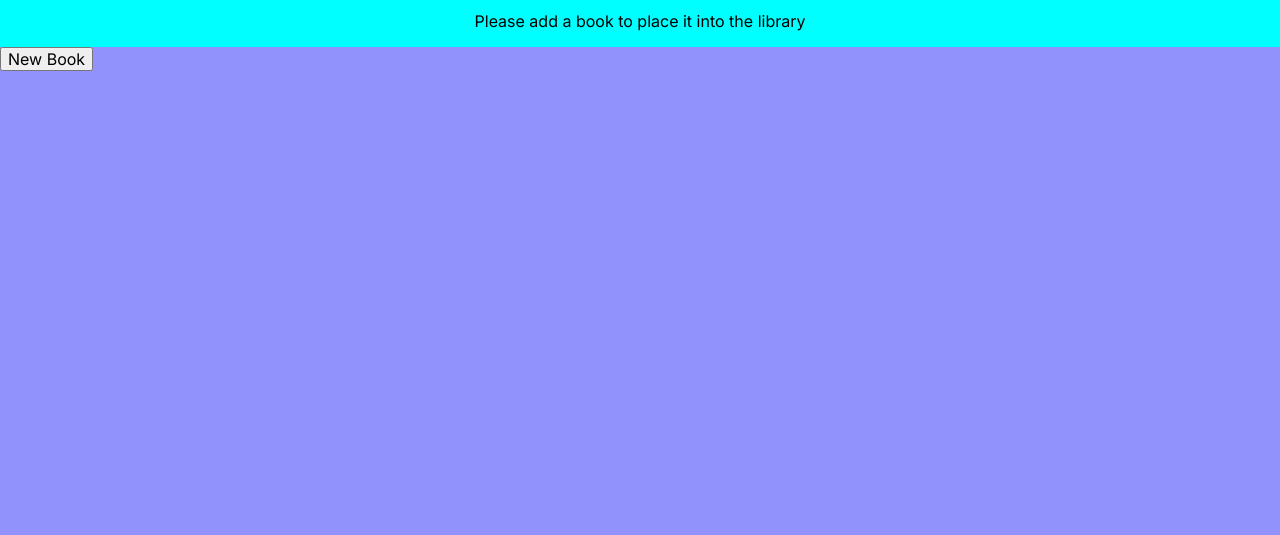
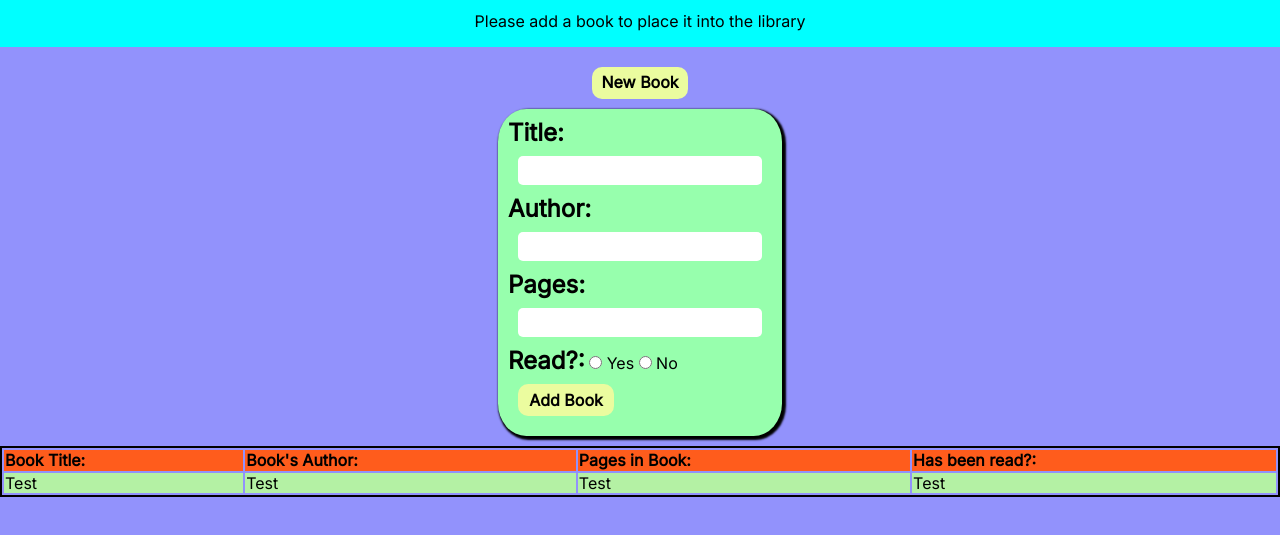
Before and after one commit to MeowMeowMeadow/library-odin, a plain HTML site: page index.html in a window 1280 px wide. Both pictures are taken after a click on the button "New Book". Shown: the part 107-642 px from the top of the page. Drawn offline with Linux system fonts and the light colour scheme.

Commit message:
Added Book Form
Added a Book Form, added functionality for hiding and showing the form and added the test table where the library will be shown.

```diff
--- a/index.html
+++ b/index.html
@@ -17,12 +17,47 @@
         <h3>Meadow's Library</h3>
         <p>Please add a book to place it into the library</p>
     </div>
-    <div class="addBook">
-        <button>New Book</button>
-        <div class="bookForm hidden">
+
+    <main>
+        <div class="addBook">
+            <button id="enableBookForm" onClick=displayForm()>New Book</button>
+            <div id="bookForm" class="bookForm hidden">
+                <form>
+                    <label for="bookTitle">Title:</label>
+                    <input type="text" id="bookTitle" name="bookTitle" required>
+                    <label for="bookAuthor">Author:</label>
+                    <input type="text" id="bookAuthor" name="bookAuthor" required>
+                    <label for="bookPages">Pages:</label>
+                    <input type="number" id="bookPages" name="bookPages" required>
+                    <label for="bookRead">Read?:</label>
+                    <input type="radio" id="readYes" name="bookRead" value="true"> Yes
+                    <input type="radio" id="readNo" name="bookRead" value="false"> No
+                </form>
+                <button id="addBook">Add Book</button>
+            </div>
         </div>
-    </div>
 
-    <div class="LibrarySection"></div>
+        <div class="librarySection">
+            <table id="libraryTable">
+                <thead>
+                    <tr>
+                        <th>Book Title:</th>
+                        <th>Book's Author:</th>
+                        <th>Pages in Book:</th>
+                        <th>Has been read?:</th>
+                    </tr>
+                </thead>
+                <tbody>
+                    <tr>
+                        <td>Test</td>
+                        <td>Test</td>
+                        <td>Test</td>
+                        <td>Test</td>
+                    </tr>
+                </tbody>
+            </table>
+        </div>
+    </main>
+
 </body>
 </html>
--- a/library.js
+++ b/library.js
@@ -24,3 +24,13 @@ function displayLibrary()
 {
 
 }
+
+function displayForm()
+{
+    document.getElementById("bookForm").classList.remove('hidden');
+}
+
+function hideForm()
+{
+    document.getElementById("addBook").classList.add('hidden');
+}
--- a/style.css
+++ b/style.css
@@ -1,6 +1,7 @@
 .header
 {
     background-color: aqua;
+    display: grid;
 }
 
 .header p, .header h3
@@ -26,3 +27,84 @@ body
     background-color: rgb(146, 146, 252);
     display: grid;
 }
+
+#libraryTable
+{
+    border: solid 2px black;
+    width: 100%;
+    text-align: left;
+}
+
+#libraryTable thead
+{
+    background-color:rgb(255, 92, 28);
+}
+
+#libraryTable tbody
+{
+    background-color:rgb(180, 241, 164);
+}
+
+tr.readRow
+{
+    background-color:rgb(252, 168, 72);
+}
+
+.addBook
+{
+    margin-top: 10px;
+    display: flex;
+    flex-direction: column;
+    align-items: center;
+}
+
+.addBook button
+{
+    padding: 5px;
+    text-align: center;
+    font-size: 1rem;
+    border: none;
+    text-decoration: none;
+    border-radius: 10px;
+    height: 2rem;
+    width: 6rem;
+    color: black;
+    font-weight: bold;
+    background-color:rgb(235, 252, 159);
+    margin: 10px;
+}
+
+.bookForm
+{
+    gap: 1rem;
+    box-shadow: 2px 2px 2px 2px black;
+    border-radius: 10%;
+    padding: 10px;
+    background-color:rgb(151, 255, 173);
+}
+
+.bookForm label
+{
+    font-weight: bold;
+    font-size: 1.5rem;
+    margin-bottom: 4px;
+}
+
+.bookForm input[type=text], .bookForm input[type=number]
+{
+    display: block;
+    border: none;
+    border-radius: 5px;
+    margin: 10px;
+    padding: 5px;
+}
+
+.hidden
+{
+    display: none;
+}
+
+.librarySection
+{
+    margin-top: 10px;
+}
```
